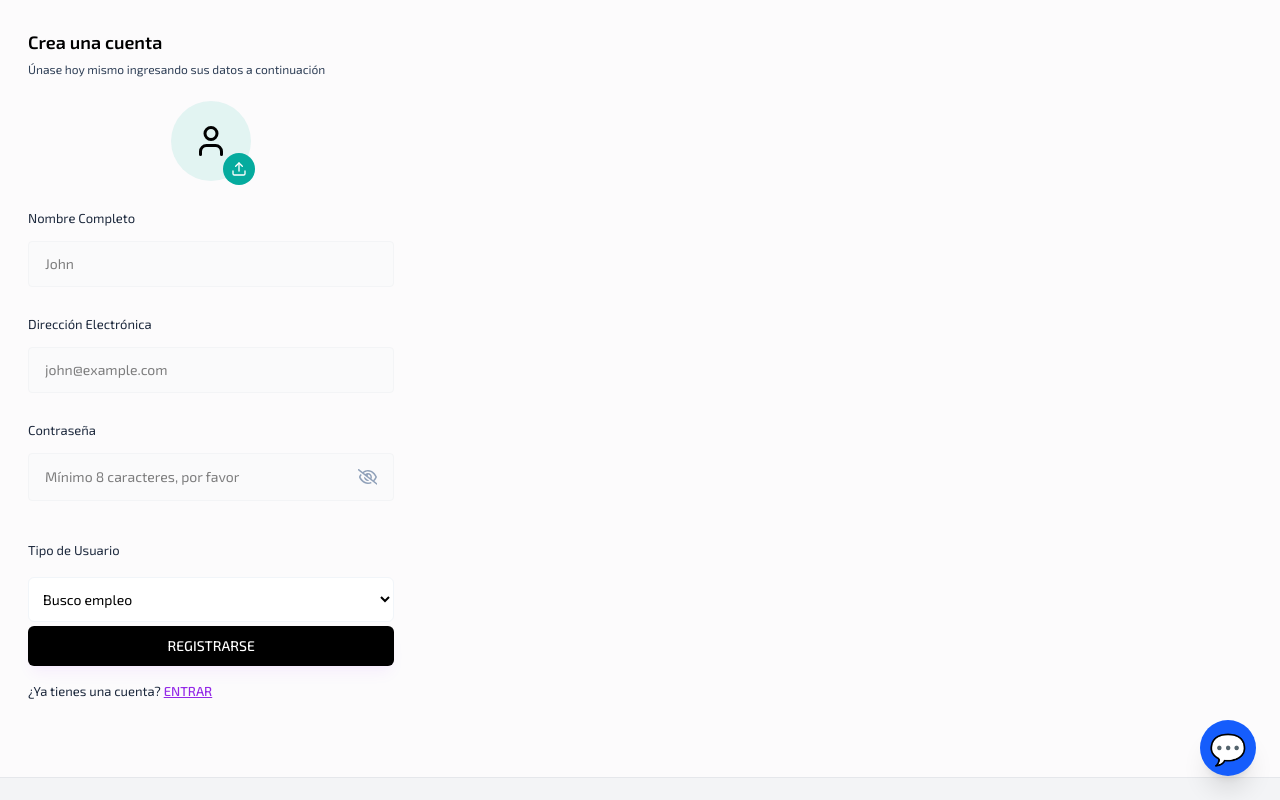
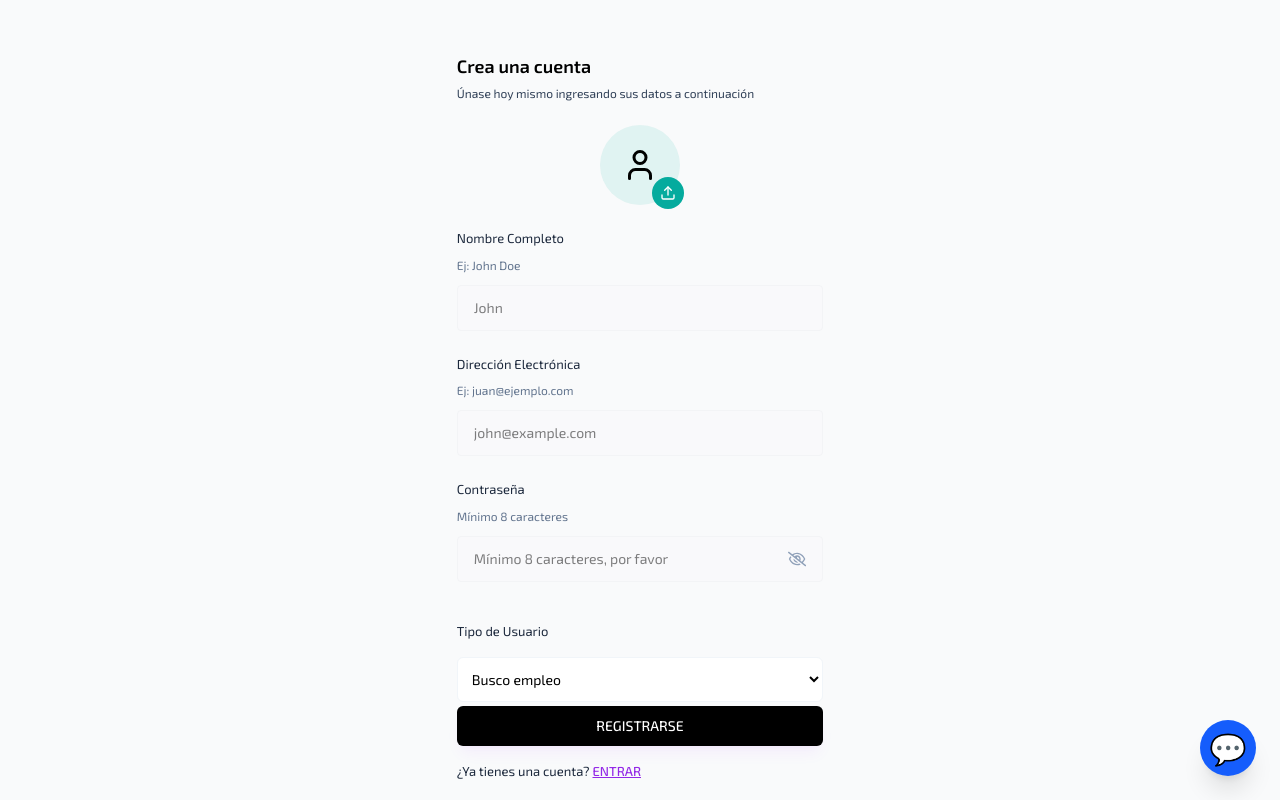
Before and after one commit to egg899/potentAI, a React (Vite) app in the folder client/: page /signUp in a window 1280 px wide. Shown: the top 800 px of the page. Built offline with nearby package versions, Linux system fonts and the light colour scheme.

Commit message:
Cambio en el modal

```diff
--- a/client/src/components/Inputs/Input.jsx
+++ b/client/src/components/Inputs/Input.jsx
@@ -1,43 +1,44 @@
 import React, { useState } from 'react';
 import { FaRegEye, FaRegEyeSlash } from "react-icons/fa6";
 
-const Input = ({ value, onChange, name, label, placeholder, type }) => {
+const Input = ({ value, onChange, name, label, placeholder, type, helperText }) => {
     const [showPassword, setShowPassword] = useState(false);
-    const toggleShowPassword = () => {
-        setShowPassword(!showPassword);
-    }
+    const toggleShowPassword = () => setShowPassword(!showPassword);
+
     return (
-    <div>
-        <label className="text-[13px] text-slate-800">{label}</label>
-
-            <div className="input-box">
+        <div className="flex flex-col">
+            <label className="text-[13px] text-slate-800 mb-1">{label}</label>
+            {helperText && (
+                <p className="text-xs text-slate-500 mt-1">{helperText}</p>
+            )}
+            <div className="input-box relative border border-slate-300 rounded-md px-3 py-2 flex items-center ">
                 <input
                     type={type === "password" ? (showPassword ? "text" : "password") : type}
                     placeholder={placeholder}
-                    className="w-full bg-transparent outline-none"
+                    className="w-full bg-transparent outline-none text-sm"
                     value={value}
                     name={name}
                     onChange={onChange}
                 />
 
                 {type === "password" && (
-                    <>
-                    {showPassword ? (
+                    showPassword ? (
                         <FaRegEye
-                        size={22}
+                            size={20}
                             className="text-primary cursor-pointer"
                             onClick={toggleShowPassword}
                         />
-                    ):(
+                    ) : (
                         <FaRegEyeSlash
-                        size={22}
+                            size={20}
                             className="text-slate-400 cursor-pointer"
                             onClick={toggleShowPassword}
                         />
-                    )}
-                    </>
+                    )
                 )}
             </div>
+
+
         </div>
     )
 }
--- a/client/src/components/Modal.jsx
+++ b/client/src/components/Modal.jsx
@@ -16,34 +16,15 @@ const Modal = ({
 
     if(!isOpen) return null;
   return (
-    <div className="fixed inset-0 z-50 flex justify-center items-center w-full h-full bg-black/40 backdrop-blur-sm">
-    <div className={`relative flex flex-col bg-white shadow-lg rounded-lg overflow-hidden animate-fadeIn`}
-    onClick={(e) => e.stopPropagation()}>
-
-        {/*Modal Header*/}
-        {!hideHeader && (
-            <div className="flex items-center justify-between p-4 border border-gray-200">
-                <h3 className="md:text-lg font-medium text-gray-900">{title}</h3>
-
-                {showActionBtn && (
-                    <button
-                        className="btn-small-light mr-12"
-                        onClick={() => onActionClick()}
+    <div className="fixed inset-0 z-50 flex justify-center items-start md:items-center w-full h-full bg-black/40 backdrop-blur-sm p-4">
+  <div
+    className="relative flex flex-col bg-white shadow-lg rounded-lg w-full max-w-md md:max-w-lg max-h-[90vh] overflow-hidden animate-fadeIn"
+    onClick={(e) => e.stopPropagation()}
   >
-                        {actionBtnIcon}
-                        {actionBtnText}
-                    </button>
-                )}
-
-
-
-            </div>
-        )}
-
     {/* Close Button */}
     <button
       type="button"
-        className="flex text-gray-400 bg-transparent hover:bg-gray-200 hover:text-gray-900 rounded-lg text-sm w-8 h-8 justify-center items-center absolute top-3.5 right-3.5 cursor-pointer"
+      className="absolute top-3.5 right-3.5 flex justify-center items-center w-8 h-8 text-gray-400 bg-transparent hover:bg-gray-200 hover:text-gray-900 rounded-lg text-sm cursor-pointer"
       onClick={onClose}
     >
       <svg
@@ -51,8 +32,8 @@ const Modal = ({
         aria-hidden="true"
         xmlns="http://www.w3.org/2000/svg"
         fill="none"
-            viewBox="0 0 14 14">
-
+        viewBox="0 0 14 14"
+      >
         <path
           stroke="currentColor"
           strokeLinecap="round"
@@ -60,16 +41,16 @@ const Modal = ({
           strokeWidth="2"
           d="M1 1L6 6m0 0l6 6M7 7l6-6M7 7l-6 6"
         />
-
-
       </svg>
     </button>
-            {/* Modal Body (Scrollable) */}
-            <div className="flex-1 overflow-y-auto custom-scrollbar">
+
+    {/* Modal Body */}
+    <div className="p-4 overflow-y-auto max-h-[calc(90vh-40px)] flex-1">
       {children}
     </div>
   </div>
 </div>
+
   );
 };
 
--- a/client/src/pages/Auth/Login.jsx
+++ b/client/src/pages/Auth/Login.jsx
@@ -86,13 +86,14 @@ const Login = ({setCurrentPage, setOpenAuthModal}) => {
       </p>
 
       <form onSubmit={handleLogin}>
-        <div className="grid grid-cols-1 md:grid-cols-1 gap-2">
+        <div className="grid grid-cols-1 md:grid-cols-1 gap-2 mt-4">
           <Input
             value={email}
             onChange={({ target }) => setEmail(target.value)}
             label="Correo Electrónico"
             placeholder="john@example.com"
             type="email"
+            helperText="Ej: juan@ejemplo.com"
           />
 
           <Input
@@ -101,7 +102,9 @@ const Login = ({setCurrentPage, setOpenAuthModal}) => {
             label="Contraseña"
             placeholder="Ingresar la contraseña"
             type="password"
+            helperText="Mínimo 8 caracteres"
           />
+
         </div>
 
         {/* Enlace para recuperar contraseña */}
--- a/client/src/pages/Auth/SignUp.jsx
+++ b/client/src/pages/Auth/SignUp.jsx
@@ -120,9 +120,9 @@ const SignUp = ({ setCurrentPage, setOpenAuthModal }) => {
   };
 
   return (
-    <div>
+    <div className="min-h-screen bg-gray-50 p-6 overflow-y-auto">
 
-    <div className="w-[90vw] md:w-[33vw] p-7 flex flex-col justify-center">
+    <div className="w-[90vw] md:w-[33vw] p-7 mx-auto">
       <h3 className="text-lg font-semibold text-black">Crea una cuenta</h3>
       <p className="text-xs text-slate-700 mt-[5px] mb-6">
         Únase hoy mismo ingresando sus datos a continuación
@@ -139,6 +139,7 @@ const SignUp = ({ setCurrentPage, setOpenAuthModal }) => {
             label="Nombre Completo"
             placeholder="John"
             type="text"
+            helperText="Ej: John Doe"
           />
 
           <Input
@@ -148,6 +149,7 @@ const SignUp = ({ setCurrentPage, setOpenAuthModal }) => {
             label="Dirección Electrónica"
             placeholder="john@example.com"
             type="email"
+            helperText="Ej: juan@ejemplo.com"
           />
 
           <Input
@@ -156,6 +158,7 @@ const SignUp = ({ setCurrentPage, setOpenAuthModal }) => {
             name="password"
             label="Contraseña"
             placeholder="Mínimo 8 caracteres, por favor"
+            helperText="Mínimo 8 caracteres"
             type="password"
           />
 
```
Lines whose indentation alone changed are shown as unchanged.
